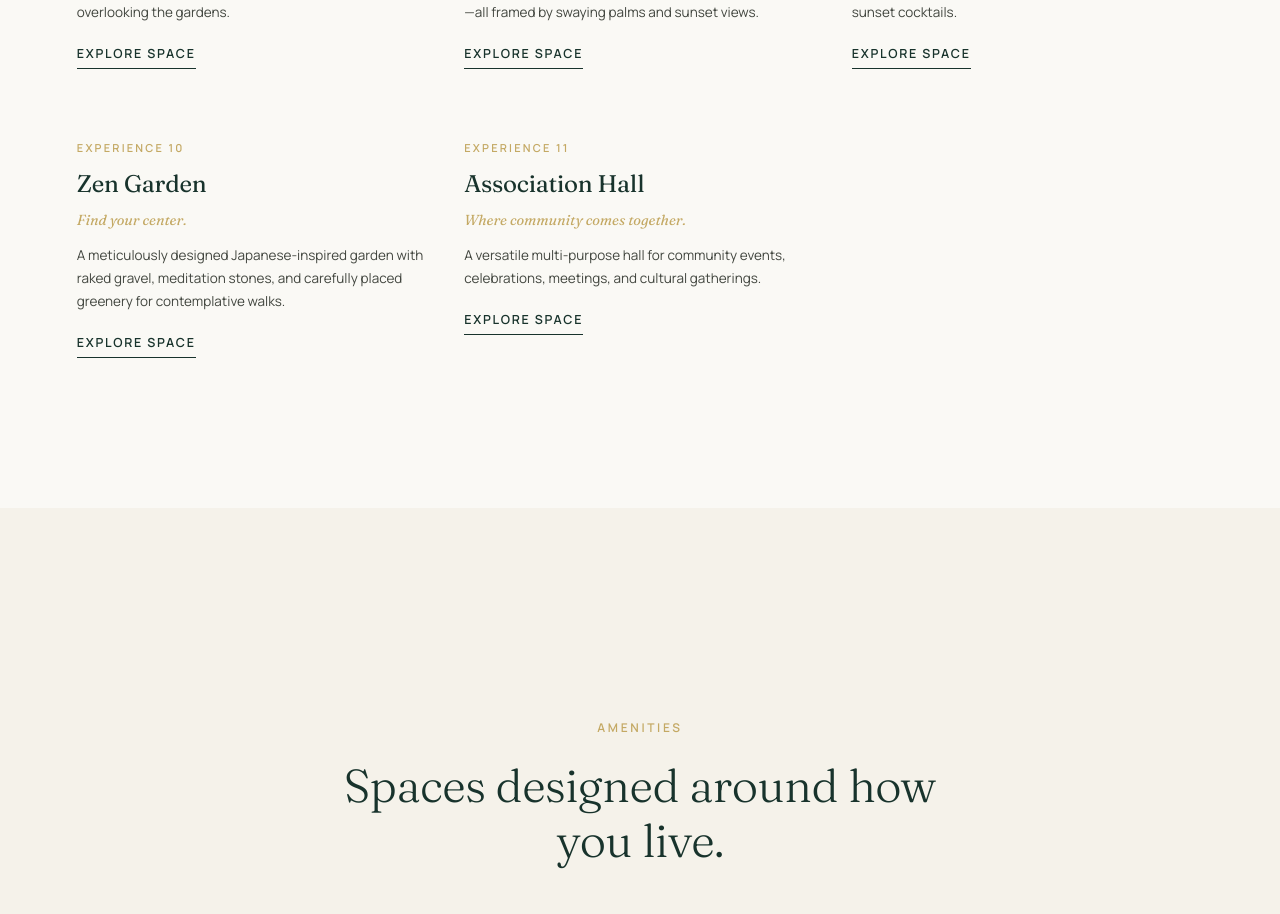
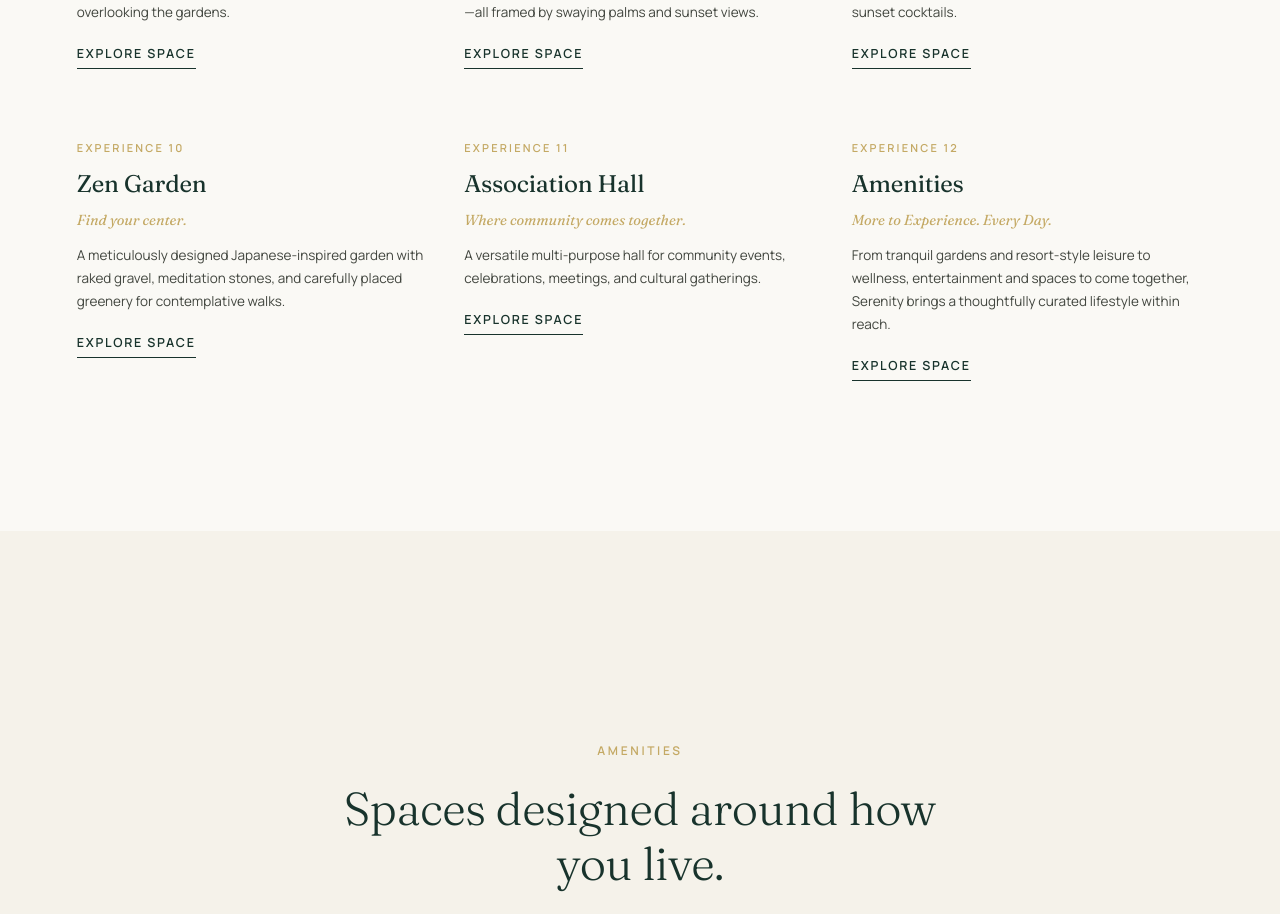
Before and after one commit to anandhmp/webstrike-atarashii-landing, a Next.js app: page / in a window 1280 px wide. Shown: the part 7066-7980 px from the top of the page. Built offline with nearby package versions, Linux system fonts and the light colour scheme; grey boxes are pictures that could not be loaded.

Commit message:
feat: add Residences component to showcase lifestyle amenities and experiences

```diff
--- a/blocks/Residences/Residences.js
+++ b/blocks/Residences/Residences.js
@@ -92,6 +92,14 @@ export default function Residences() {
       src: 'https://images.unsplash.com/photo-1517457373958-b7bdd4587205?auto=format&fit=crop&w=1000&q=80',
       label: 'Association Hall Image',
     },
+    {
+      tag: 'Experience 12',
+      title: 'Amenities',
+      meta: 'More to Experience. Every Day.',
+      desc: 'From tranquil gardens and resort-style leisure to wellness, entertainment and spaces to come together, Serenity brings a thoughtfully curated lifestyle within reach.',
+      src: 'https://images.unsplash.com/photo-1517457373958-b7bdd4587205?auto=format&fit=crop&w=1000&q=80',
+      label: 'Association Hall Image',
+    },
   ];
 
   return (
```
